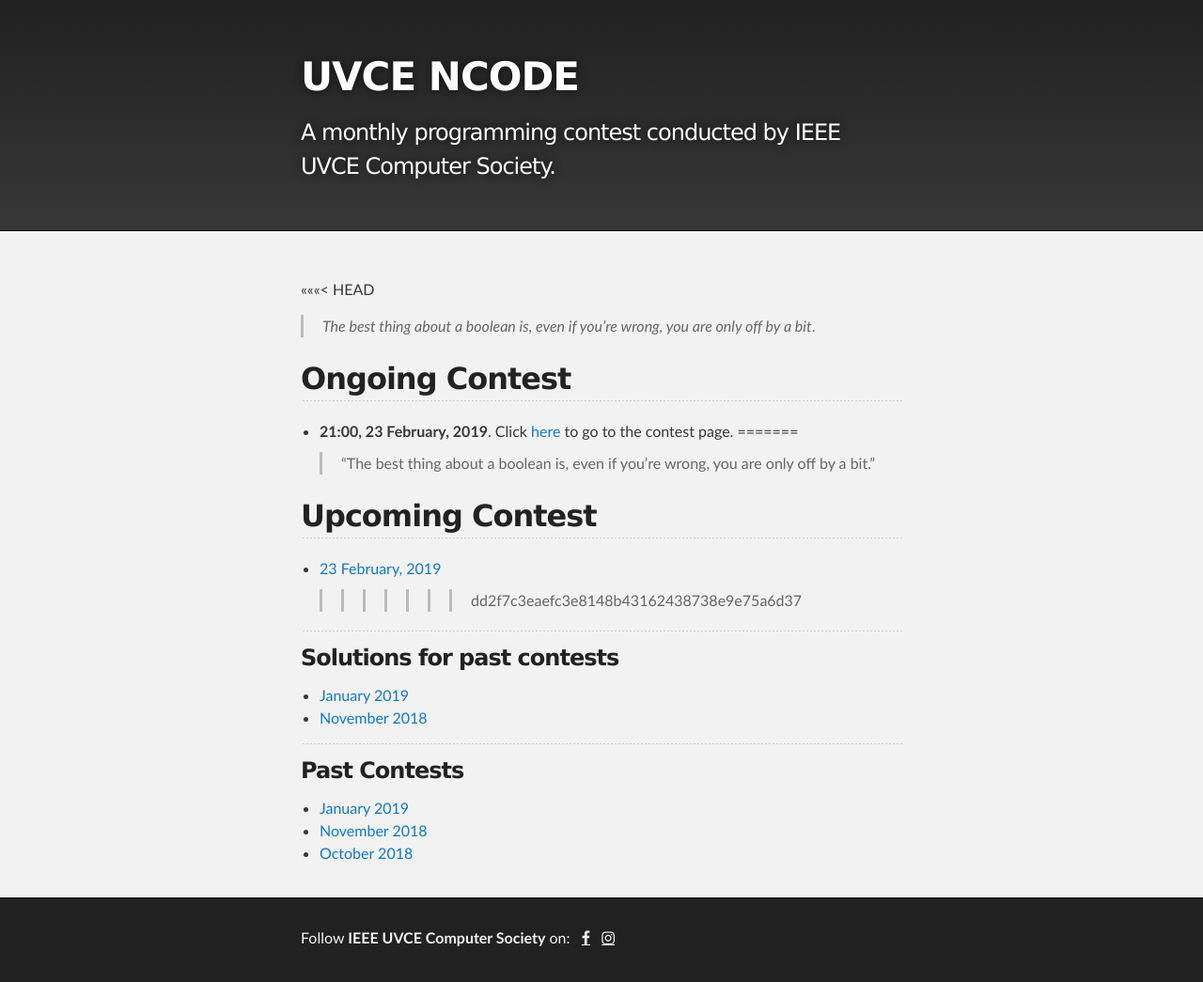
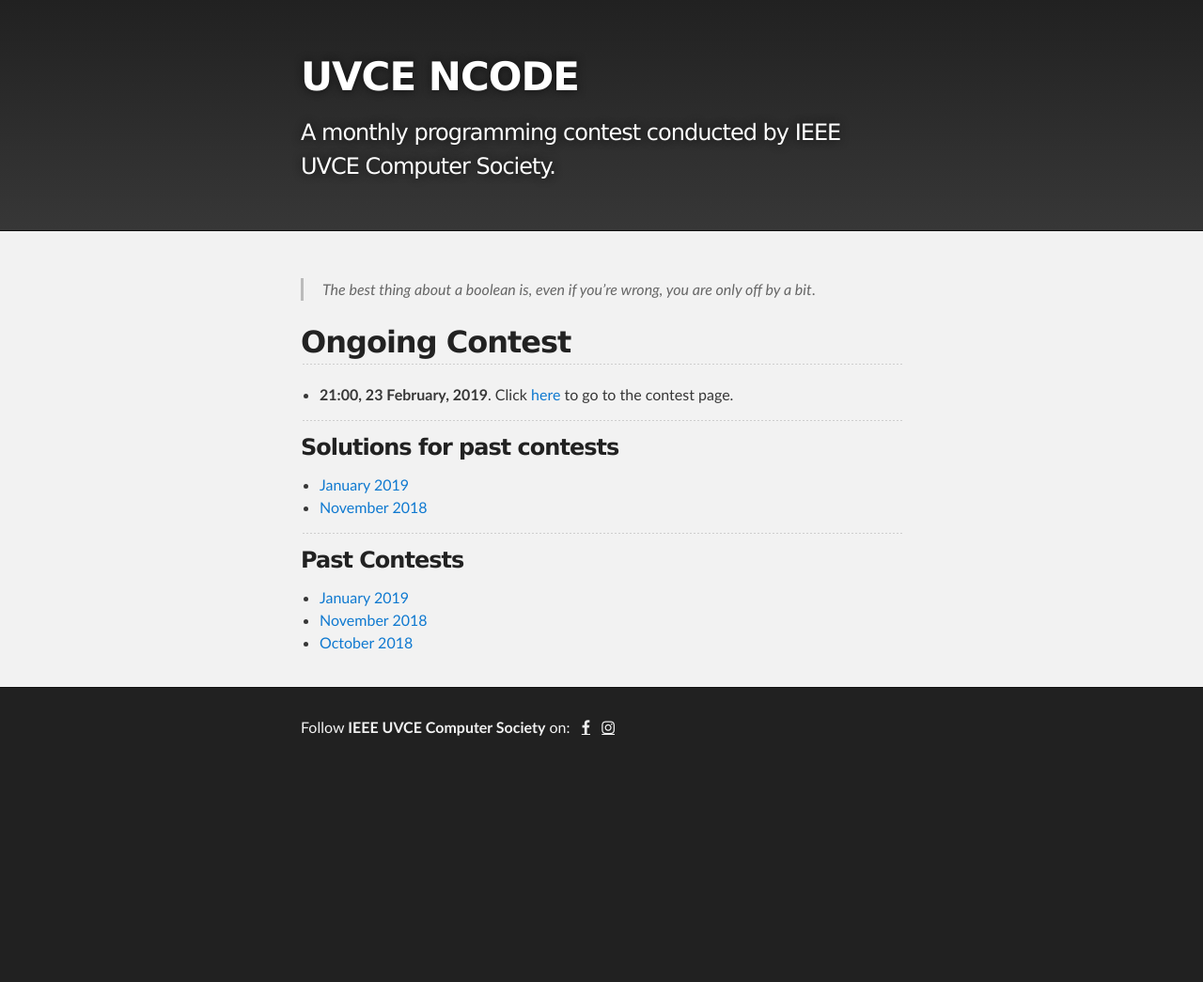
Before and after one commit to ieee-uvce-cs/ncode, a Jekyll site: the page built from index.md, in a window 1280 px wide. Shown: the whole page at 94% size. Built offline with Jekyll 4.4.1, drawn with Linux system fonts in a browser that asks for light colours; after the commit the page ends 900 px from its top, so only the background shows below that.

Commit message:
fixed merge conflict

```diff
--- a/index.md
+++ b/index.md
@@ -2,18 +2,11 @@
 layout: default
 ---
 
-<<<<<<< HEAD
 > *The best thing about a boolean is, even if you're wrong, you are only off by a bit*.
 
 ## Ongoing Contest
 - **21:00, 23 February, 2019**. Click [here](https://www.hackerrank.com/contests/uvce-ncode-february-2019/challenges)
 to go to the contest page.
-=======
-> "The best thing about a boolean is, even if you're wrong, you are only off by a bit."
-
-## Upcoming Contest
-- [23 February, 2019](https://www.hackerrank.com/uvce-ncode-february-2019)
->>>>>>> dd2f7c3eaefc3e8148b43162438738e9e75a6d37
 
 * * *
 
```
